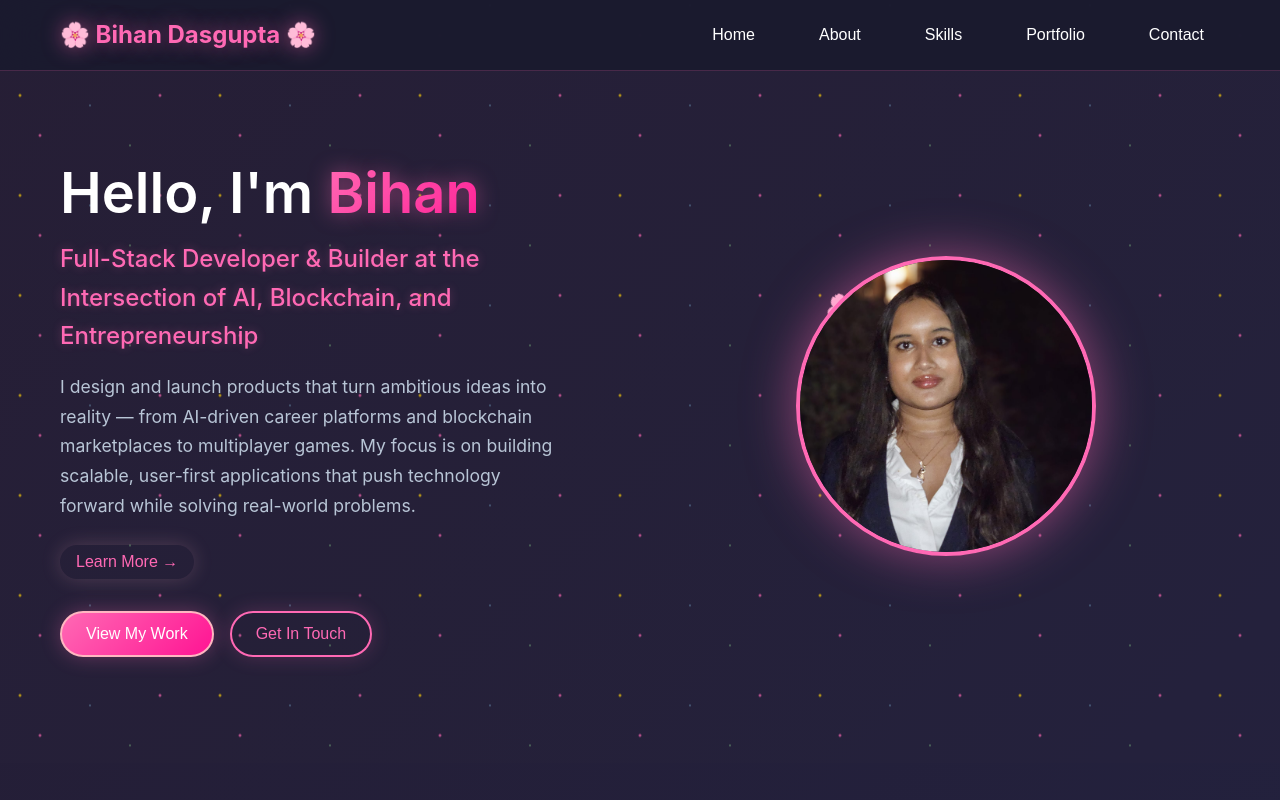
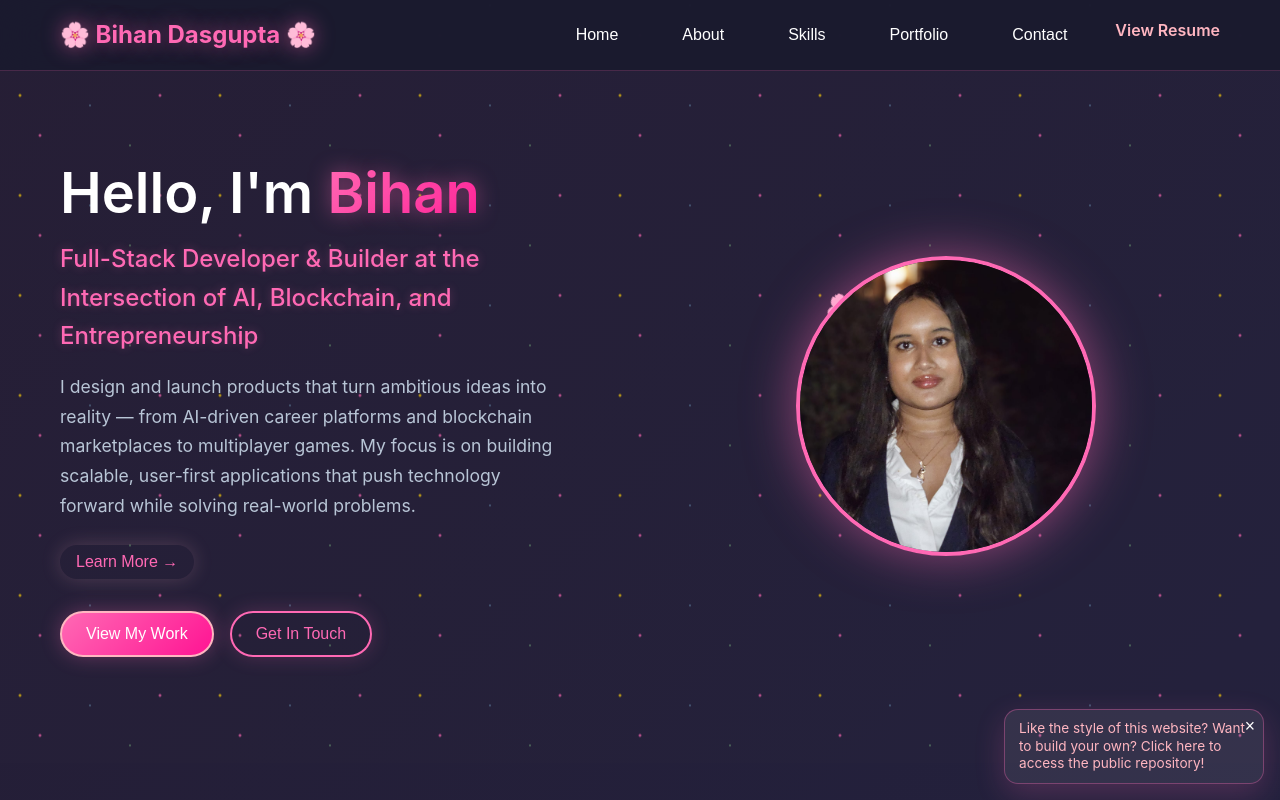
Before and after one commit to BihanDasgupta/Bihan-Official-Website, a React (Create React App) app: page / in a window 1280 px wide. Shown: the top 800 px of the page. Built offline with nearby package versions, Linux system fonts and the light colour scheme.

Commit message:
add resume download option and link to public repo

```diff
--- a/src/App.tsx
+++ b/src/App.tsx
@@ -1,4 +1,4 @@
-import React from 'react';
+import React, { useEffect, useState } from 'react';
 import './App.css';
 import Header from './components/Header';
 import Hero from './components/Hero';
@@ -9,6 +9,19 @@ import Contact from './components/Contact';
 import Footer from './components/Footer';
 
 function App() {
+  const [, forceRender] = useState(0);
+  // Ensure repo-bubble collapsed state is re-read across route-less nav
+  useEffect(() => {
+    const onStorage = (e: StorageEvent) => {
+      if (e.key === 'repoBubbleCollapsed') {
+        // trigger re-render so Hero reads the new state when returning to the top
+        forceRender((x) => x + 1);
+      }
+    };
+    window.addEventListener('storage', onStorage);
+    return () => window.removeEventListener('storage', onStorage);
+  }, []);
+
   return (
     <div className="App">
       <Header />
--- a/src/components/Header.css
+++ b/src/components/Header.css
@@ -42,6 +42,15 @@
   gap: 2rem;
   margin: 0;
   padding: 0;
+}
+
+.resume-link {
+  color: #ff69b4;
+  text-decoration: none;
+  font-weight: 600;
+}
+.resume-link:hover {
+  color: #ff1493;
 }
 
 .nav-list button {
--- a/src/components/Header.tsx
+++ b/src/components/Header.tsx
@@ -37,6 +37,16 @@ const Header: React.FC = () => {
               <li><button onClick={() => scrollToSection('skills')}>Skills</button></li>
               <li><button onClick={() => scrollToSection('portfolio')}>Portfolio</button></li>
               <li><button onClick={() => scrollToSection('contact')}>Contact</button></li>
+              <li>
+                <a
+                  href="https://github.com/BihanDasgupta/Bihan-Official-Website/blob/main/BihanResumeSeptember2025.pdf"
+                  className="resume-link"
+                  target="_blank"
+                  rel="noopener noreferrer"
+                >
+                  View Resume
+                </a>
+              </li>
             </ul>
           </nav>
 
--- a/src/components/Hero.css
+++ b/src/components/Hero.css
@@ -5,6 +5,53 @@
   padding-top: 100px;
   position: relative;
   overflow: hidden;
+}
+/* Repo bubble */
+.repo-bubble {
+  position: fixed;
+  right: 16px;
+  bottom: 16px;
+  max-width: 260px;
+  background: rgba(255, 255, 255, 0.08);
+  border: 1px solid rgba(255, 105, 180, 0.35);
+  color: #fff;
+  padding: 10px 14px;
+  border-radius: 14px;
+  font-size: 0.85rem;
+  line-height: 1.3;
+  text-decoration: none;
+  box-shadow: 0 10px 30px rgba(255, 105, 180, 0.2);
+  z-index: 1100;
+}
+.repo-bubble:hover {
+  border-color: rgba(255, 105, 180, 0.6);
+  box-shadow: 0 12px 36px rgba(255, 105, 180, 0.35);
+}
+.repo-bubble a { color: #ffb6c1; text-decoration: none; }
+.repo-bubble a:hover { color: #ff69b4; }
+.repo-bubble-close {
+  position: absolute;
+  top: 6px;
+  right: 8px;
+  background: transparent;
+  border: none;
+  color: #fff;
+  font-size: 1.1rem;
+  cursor: pointer;
+}
+.repo-bubble-icon {
+  position: fixed;
+  right: 16px;
+  bottom: 16px;
+  width: 40px;
+  height: 40px;
+  border-radius: 50%;
+  border: 1px solid rgba(216, 112, 255, 0.6);
+  background: rgba(216, 112, 255, 0.15);
+  color: #d870ff;
+  box-shadow: 0 10px 30px rgba(216, 112, 255, 0.25);
+  cursor: pointer;
+  z-index: 1100;
 }
 
 .hero-content {
--- a/src/components/Hero.tsx
+++ b/src/components/Hero.tsx
@@ -1,4 +1,4 @@
-import React from 'react';
+import React, { useEffect } from 'react';
 import './Hero.css';
 
 const Hero: React.FC = () => {
@@ -56,9 +56,35 @@ const Hero: React.FC = () => {
             </div>
           </div>
         </div>
+        <RepoBubble />
       </div>
     </section>
   );
 };
 
+const RepoBubble: React.FC = () => {
+  const [collapsed, setCollapsed] = React.useState(() => {
+    try { return localStorage.getItem('repoBubbleCollapsed') === 'true'; } catch { return false; }
+  });
+
+  useEffect(() => {
+    try { localStorage.setItem('repoBubbleCollapsed', String(collapsed)); } catch {}
+  }, [collapsed]);
+
+  return collapsed ? (
+    <button className="repo-bubble-icon" aria-label="Open repository info" onClick={() => setCollapsed(false)}>💜</button>
+  ) : (
+    <div className="repo-bubble" role="dialog" aria-label="Repo Promo">
+      <button className="repo-bubble-close" aria-label="Close" onClick={() => setCollapsed(true)}>×</button>
+      <a
+        href="https://github.com/BihanDasgupta/Bihan-Official-Website"
+        target="_blank"
+        rel="noopener noreferrer"
+      >
+        Like the style of this website? Want to build your own? Click here to access the public repository!
+      </a>
+    </div>
+  );
+}
+
 export default Hero;
```
